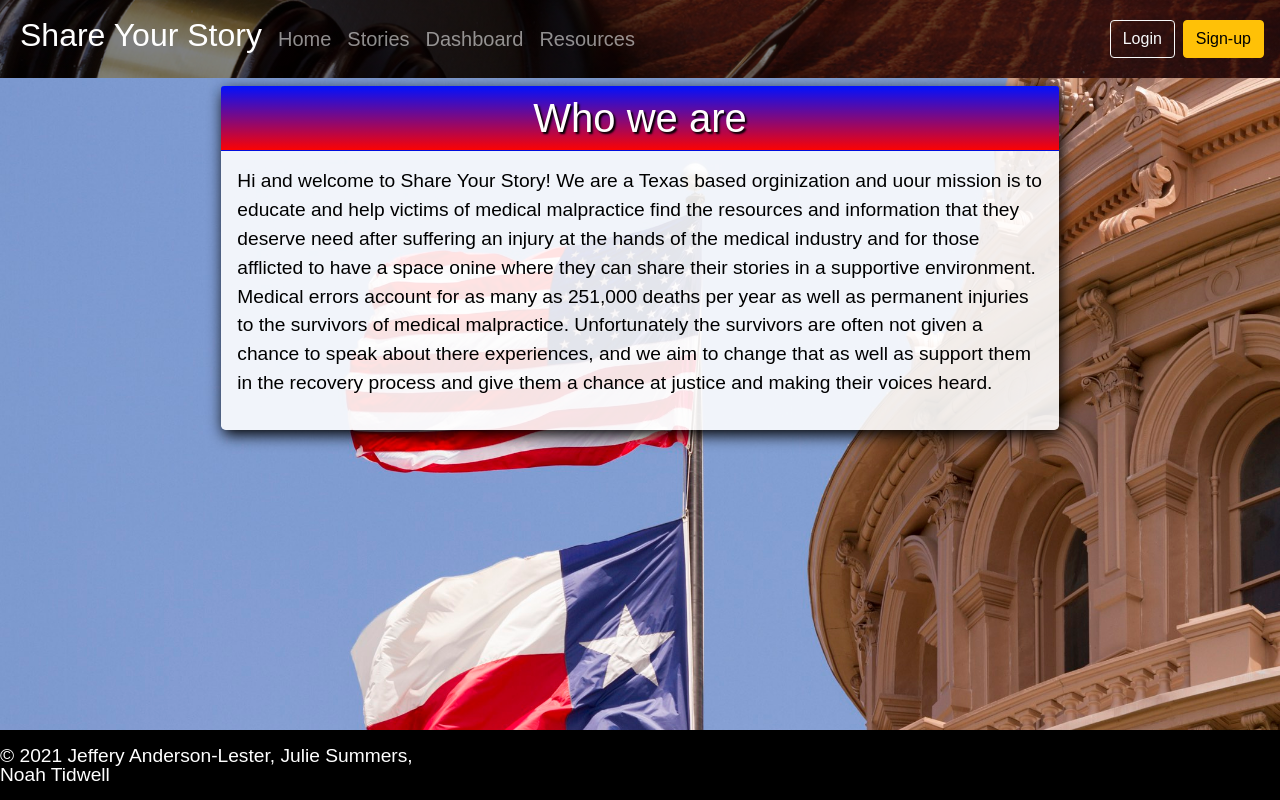
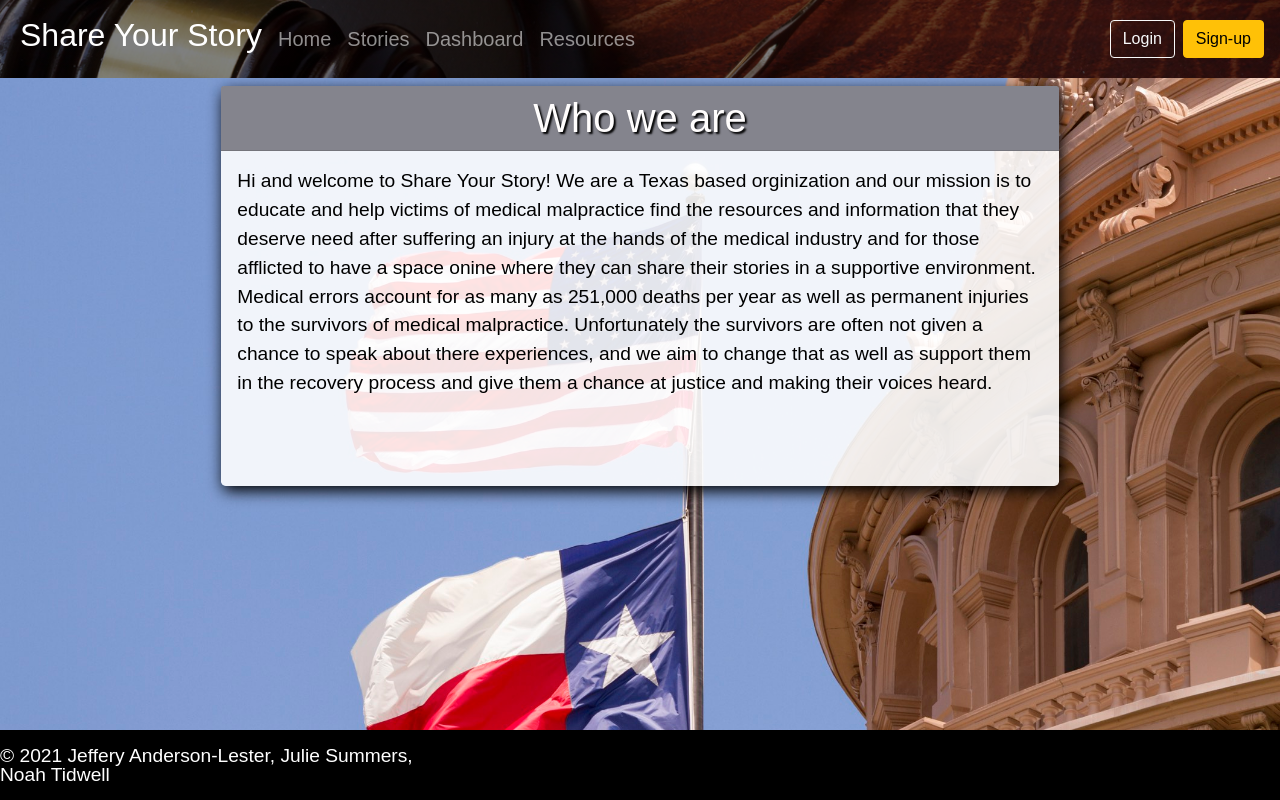
Before and after one commit to JeffGoji/share-your-story, a React (Create React App) app in the folder client/: page / in a window 1280 px wide. Built offline with nearby package versions, Linux system fonts and the light colour scheme.

Commit message:
color change on front page

```diff
--- a/client/src/index.css
+++ b/client/src/index.css
@@ -47,7 +47,8 @@ body {
 /* Card styling */
 
 .card-header {
-  background: linear-gradient(to top, rgb(252, 2, 2), rgb(0, 17, 255));
+  background-color: rgb(132, 132, 141);
+  /* background: linear-gradient(to top, rgb(0, 0, 0), rgb(255, 0, 0)); */
   font-family: "Libre Barcode 39 Text", cursive;
   font-family: "Monoton", cursive;
   font-family: "Orbitron", sans-serif;
--- a/client/src/pages/index.js
+++ b/client/src/pages/index.js
@@ -4,11 +4,12 @@ function MainPage() {
 
     return (
 
-        <div className='d-flex justify-content-center'>
+
+        <div className='d-flex justify-content-center' style={{ height: '50vh' }}>
 
             <div className="col-sm-12 col-md-12 col-lg-8 col-xl-8 rounded-3 card-shadow box-bg">
                 <h1 className="text-center card-header">Who we are</h1>
-                <blockquote className="text-black p-3">Hi and welcome to Share Your Story! We are a Texas based orginization and uour mission is to educate and help victims of medical malpractice find the resources and information that they deserve need after suffering an injury at the hands of the medical industry and for those afflicted to have a space onine where they can share their stories in a supportive environment.
+                <blockquote className="text-black p-3">Hi and welcome to Share Your Story! We are a Texas based orginization and our mission is to educate and help victims of medical malpractice find the resources and information that they deserve need after suffering an injury at the hands of the medical industry and for those afflicted to have a space onine where they can share their stories in a supportive environment.
                     <br />
                     Medical errors account for as many as 251,000 deaths per year as well as permanent injuries to the survivors of medical malpractice. Unfortunately the survivors are often not given a chance to speak about there experiences, and we aim to change that as well as support them in the recovery process and give them a chance at justice and making their voices heard.
 
```
